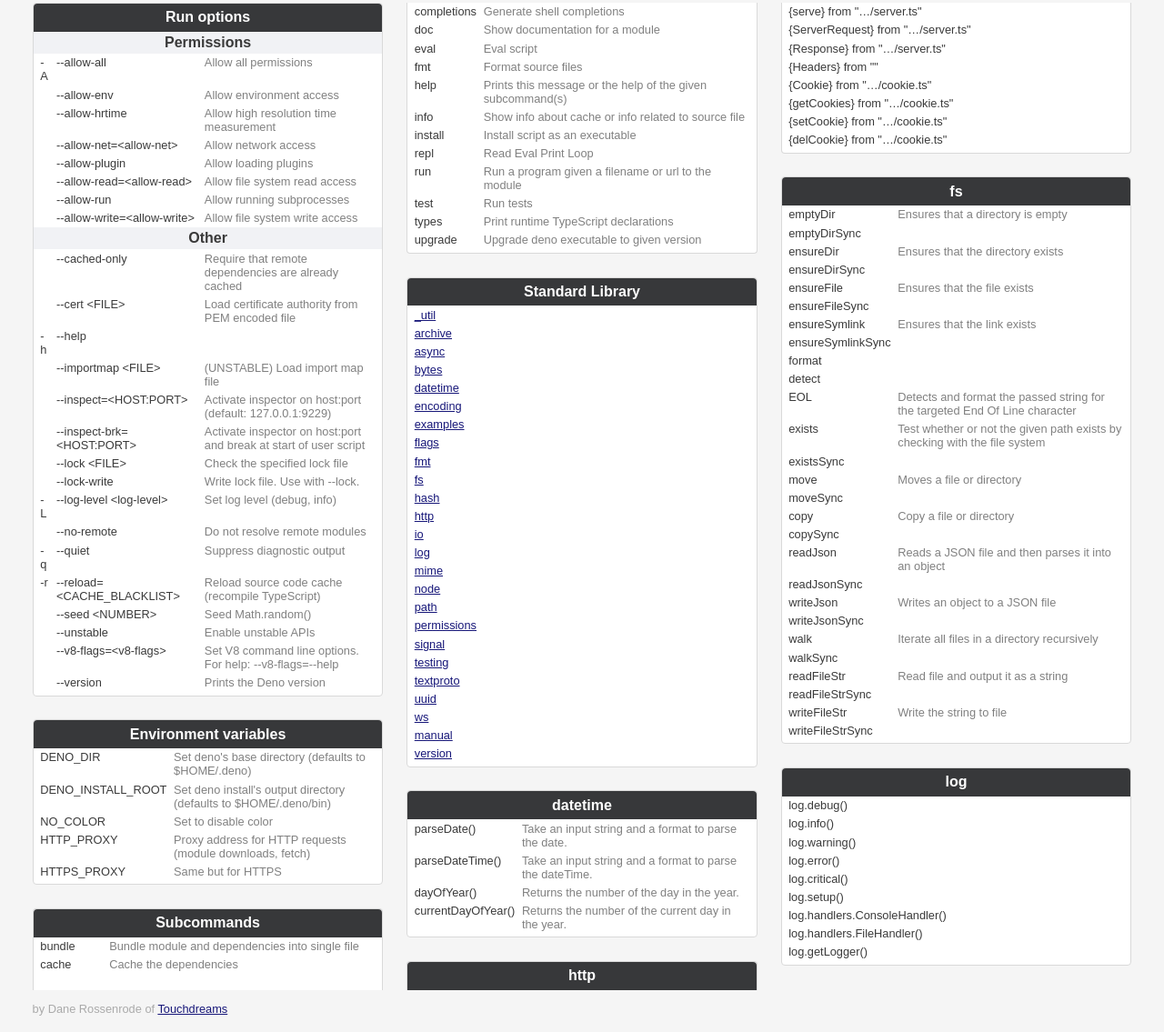
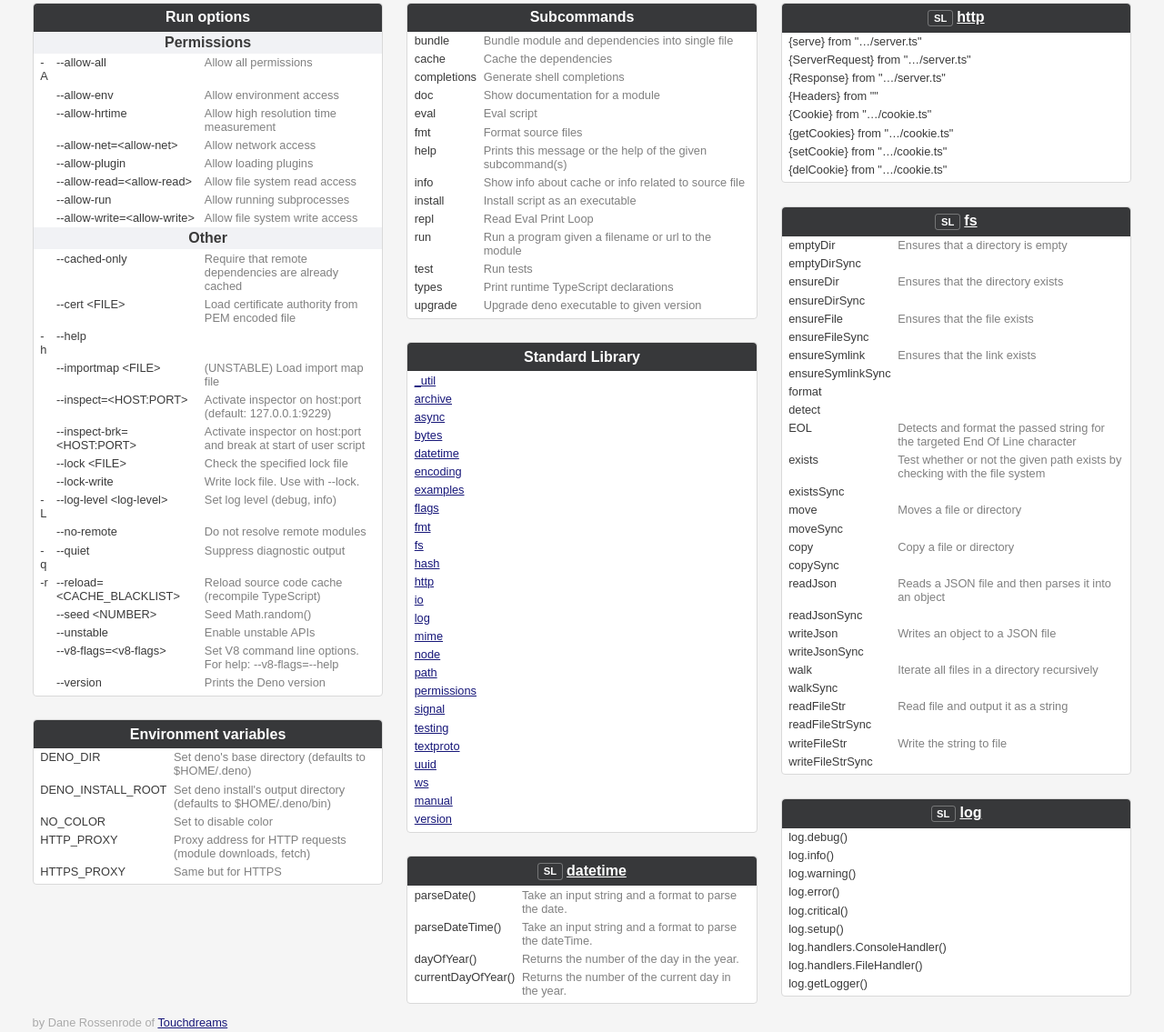
Before and after one commit to Droces/Deno-Cheat-Sheet, a plain HTML site: page index.html in a window 1280 px wide. Shown: the part 107-1242 px from the top of the page at 91% size. Drawn offline with Linux system fonts and the light colour scheme.

Commit message:
Improves styling

```diff
--- a/deno-cs.css
+++ b/deno-cs.css
@@ -4,6 +4,14 @@
     color: #3a3a3a;
     padding: calc(10px + 2vw);
     margin: 0;
+}
+accr {
+    text-decoration: underline;
+    text-decoration-style: dotted;
+    font-weight: normal;
+}
+accr::after {
+    content: ":";
 }
 img[alt*="logo"] {
     float: left;
@@ -20,6 +28,11 @@
     column-gap: 2vw;
 }
 section {
+    -webkit-column-break-inside: avoid;
+       -moz-column-break-inside: avoid;
+         -o-column-break-inside: avoid;
+        -ms-column-break-inside: avoid;
+            column-break-inside: avoid;
     background: white;
     border: solid 1px #d9d9d9;
     padding: 0;
@@ -47,6 +60,25 @@
 }
 th {
     background: #f1f2f5;
+}
+th a:link,
+th a:visited,
+th a:hover,
+th a:focus {
+    color: inherit;
+}
+th accr {
+    text-decoration: none;
+    font-weight: inherit;
+    font-size: 0.7em;
+    border: solid 1px #ffffff50;
+    border-radius: 3px;
+    padding: 0.2em 0.5em;
+    vertical-align: middle;
+    display: inline-block;
+}
+th accr::after {
+    content: "";
 }
 thead th {
     background: #37383a;
--- a/index.html
+++ b/index.html
@@ -124,7 +124,9 @@
         <section>
             <table cellspacing="0">
                 <thead>
-                    <tr><th colspan="2">datetime</th></tr>
+                    <tr><th colspan="2">
+                        <accr title="Part of Deno's standard library">SL</accr>
+                        <a href="https://deno.land/std/datetime">datetime</a></th></tr>
                 </thead>
                 <tbody>
                     <tr><td>parseDate()</td>        <td>Take an input string and a format to parse the date.</td></tr>
@@ -138,7 +140,9 @@
         <section>
             <table cellspacing="0">
                 <thead>
-                    <tr><th colspan="2">http</th></tr>
+                    <tr><th colspan="2">
+                        <accr title="Part of Deno's standard library">SL</accr>
+                        <a href="https://deno.land/std/http">http</a></th></tr>
                 </thead>
                 <tbody>
                     <tr><td>{serve} from "…/server.ts"</td><td></td></tr>
@@ -156,7 +160,9 @@
         <section>
             <table cellspacing="0">
                 <thead>
-                    <tr><th colspan="2">fs</th></tr>
+                    <tr><th colspan="2">
+                        <accr title="Part of Deno's standard library">SL</accr>
+                        <a href="https://deno.land/std/fs">fs</a></th></tr>
                     <tr><td>emptyDir</td>           <td>Ensures that a directory is empty</td></tr>
                     <tr><td>emptyDirSync</td>       <td></td></tr>
                     <tr><td>ensureDir</td>          <td>Ensures that the directory exists</td></tr>
@@ -193,7 +199,9 @@
         <section>
             <table cellspacing="0">
                 <thead>
-                    <tr><th colspan="2">log</th></tr>
+                    <tr><th colspan="2">
+                        <accr title="Part of Deno's standard library">SL</accr>
+                        <a href="https://deno.land/std/log">log</a></th></tr>
                 </thead>
                 <tbody>
                     <tr><td>log.debug()</td>                    <td></td></tr>
```
